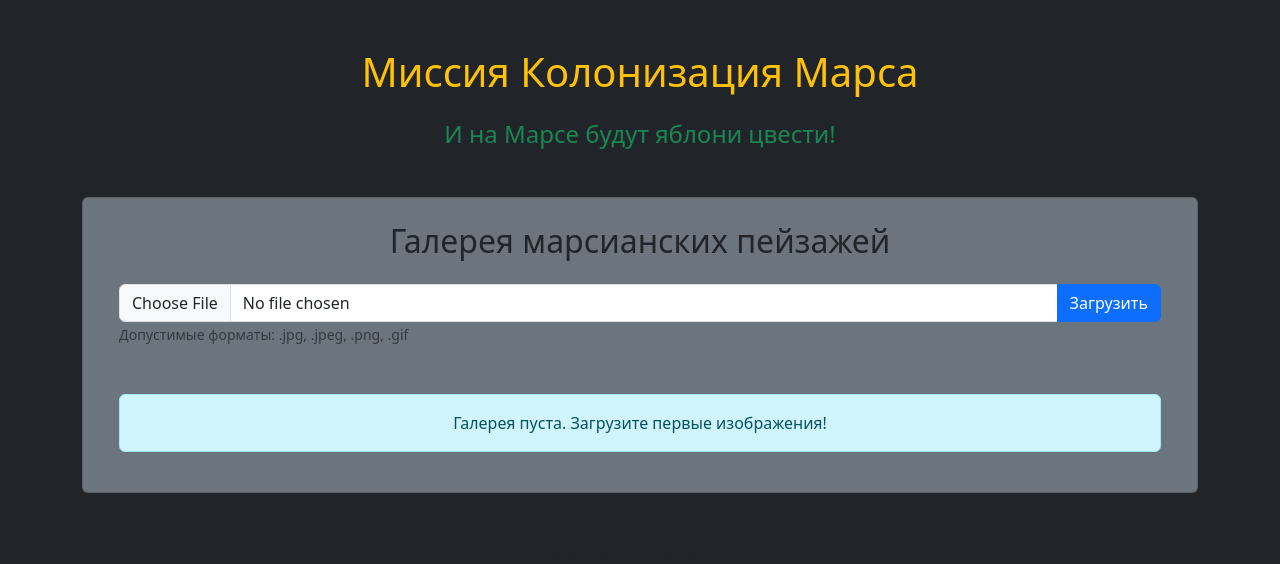
After one commit to Pavlisio23/FlaskWTF, a Flask app: page /gallery in a window 1280 px wide. The commit adds this page. Shown: the top 564 px of the page. Run offline with Flask 3, Linux system fonts and the light colour scheme.

Commit message:
8 задача

```diff
--- a/main.py
+++ b/main.py
@@ -1,6 +1,18 @@
-from flask import Flask, render_template, request
+from flask import Flask, render_template, request, redirect, url_for
+import os
+from werkzeug.utils import secure_filename
+
 
 app = Flask(__name__)
+app.config['UPLOAD_FOLDER'] = 'static/images/gallery'
+app.config['ALLOWED_EXTENSIONS'] = {'png', 'jpg', 'jpeg', 'gif'}
+
+os.makedirs(app.config['UPLOAD_FOLDER'], exist_ok=True)
+
+def allowed_file(filename):
+    return '.' in filename and \
+           filename.rsplit('.', 1)[1].lower() in app.config['ALLOWED_EXTENSIONS']
+
 
 @app.route('/')
 @app.route('/index')
@@ -111,5 +123,30 @@ def table():
                            sex=sex.capitalize(),
                            age=age)
 
+
+@app.route('/gallery', methods=['GET', 'POST'])
+def gallery():
+    if request.method == 'POST':
+        if 'file' not in request.files:
+            return redirect(request.url)
+
+        file = request.files['file']
+        if file.filename == '':
+            return redirect(request.url)
+
+        if file and allowed_file(file.filename):
+            filename = secure_filename(file.filename)
+            file.save(os.path.join(app.config['UPLOAD_FOLDER'], filename))
+            return redirect(url_for('gallery'))
+
+    # Получаем список изображений из папки
+    images = []
+    for f in os.listdir(app.config['UPLOAD_FOLDER']):
+        if f.rsplit('.', 1)[1].lower() in app.config['ALLOWED_EXTENSIONS']:
+            images.append(f)
+
+    return render_template('gallery.html', images=images)
+
+
 if __name__ == '__main__':
     app.run(debug=True)
--- /dev/null
+++ b/templates/gallery.html
@@ -0,0 +1,40 @@
+{% extends "base.html" %}
+
+{% block content %}
+<div class="container">
+    <h2 class="text-center mb-4">Галерея марсианских пейзажей</h2>
+
+    <!-- Форма загрузки -->
+    <div class="upload-form mb-5">
+        <form method="POST" enctype="multipart/form-data">
+            <div class="input-group">
+                <input type="file" class="form-control" name="file" accept="image/*" required>
+                <button class="btn btn-primary" type="submit">Загрузить</button>
+            </div>
+            <small class="text-muted">Допустимые форматы: .jpg, .jpeg, .png, .gif</small>
+        </form>
+    </div>
+
+    <!-- Галерея изображений -->
+    <div class="row gallery-row">
+        {% if images %}
+            {% for image in images %}
+            <div class="col-md-4 mb-4">
+                <div class="gallery-item">
+                    <img src="{{ url_for('static', filename='images/gallery/' + image) }}"
+                         class="img-fluid rounded"
+                         alt="Марсианский пейзаж">
+                    <div class="image-name mt-2">{{ image }}</div>
+                </div>
+            </div>
+            {% endfor %}
+        {% else %}
+            <div class="col-12 text-center">
+                <div class="alert alert-info">
+                    Галерея пуста. Загрузите первые изображения!
+                </div>
+            </div>
+        {% endif %}
+    </div>
+</div>
+{% endblock %}
```
Also changed, not shown: static/css/style.css (+43 -0 lines).
